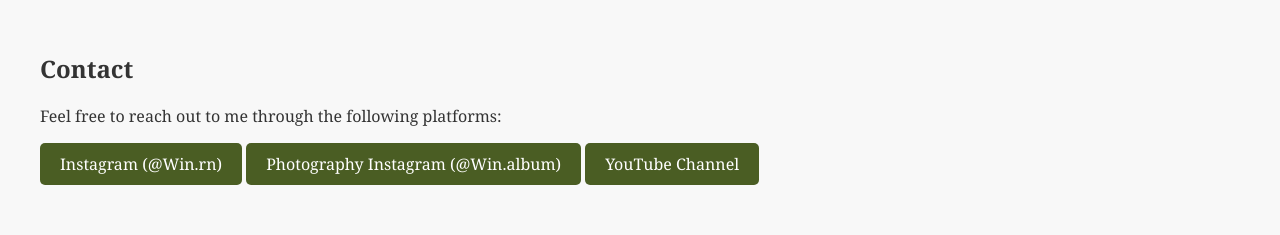
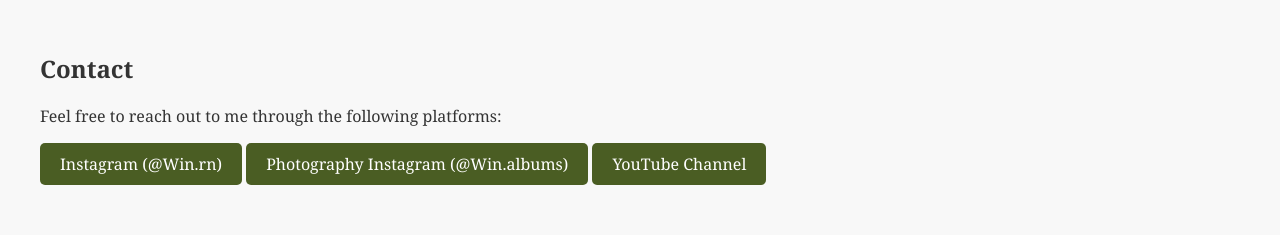
Before and after one commit to DPINE8302/Dev-w, a plain HTML site: page index.html in a window 1280 px wide. Shown: the part 2820-3055 px from the top of the page. Drawn offline with nearby package versions, Linux system fonts and the light colour scheme.

Commit message:
index.html

```diff
--- a/index.html
+++ b/index.html
@@ -106,7 +106,7 @@
             <div class="contact-info fade-in">
                 <p>Feel free to reach out to me through the following platforms:</p>
                 <a href="https://www.instagram.com/Win.rn" target="_blank" class="button">Instagram (@Win.rn)</a>
-                <a href="https://www.instagram.com/Win.albums" target="_blank" class="button">Photography Instagram (@Win.album)</a>
+                <a href="https://www.instagram.com/Win.albums" target="_blank" class="button">Photography Instagram (@Win.albums)</a>
                 <a href="https://www.youtube.com/channel/UCMQefq5ku1GHvTm50Ysixyg" target="_blank" class="button">YouTube Channel</a>
             </div>
         </div>
```
